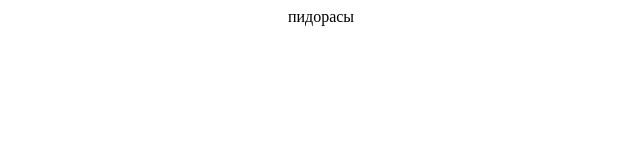
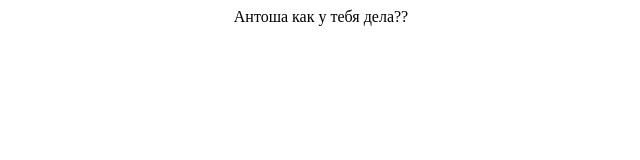
Before and after one commit to nachallnik/nachallnik.github.io, a plain HTML site: page index.html in a window 1280 px wide. Shown: the whole page, without its empty margins (319-959 px from the left). Drawn offline with Linux system fonts and the light colour scheme.

Commit message:
Update index.html

```diff
--- a/index.html
+++ b/index.html
@@ -5,6 +5,6 @@
  <title>говно полное</title>
  </head>
  <body>
- <center>пидорасы</center>
+ <center>Антоша как у тебя дела??</center>
  </body>
  </html>
```
